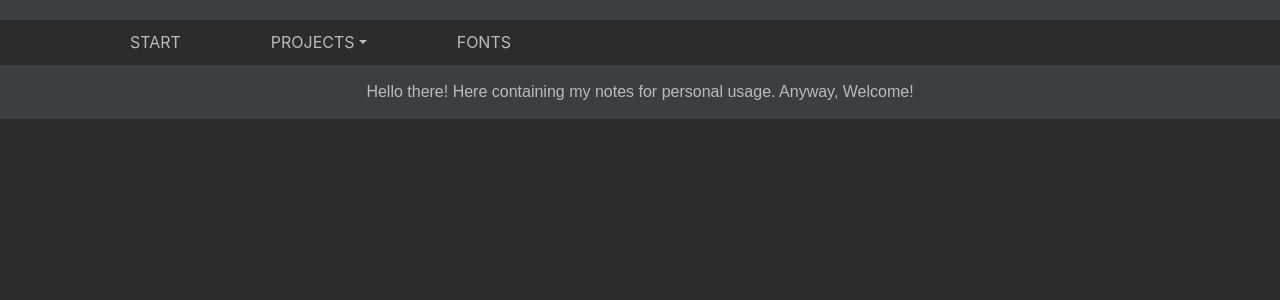
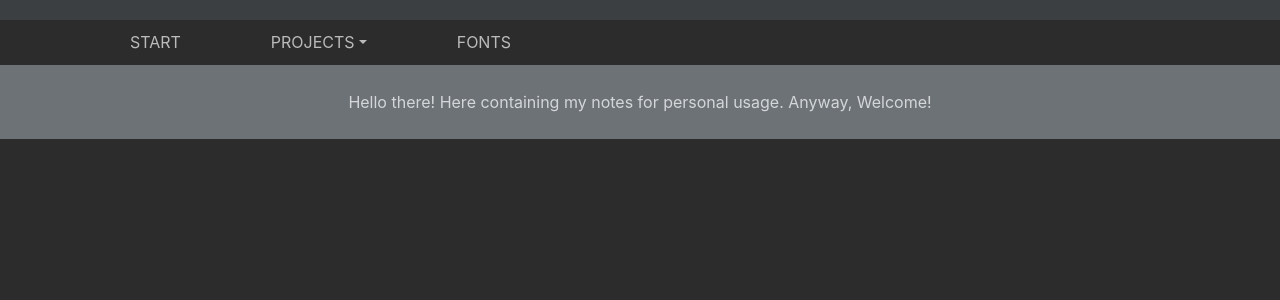
Before and after one commit to azhlbn/azhlbn_site, a Django app: page / in a window 1280 px wide. Shown: the top 300 px of the page. Run offline with Django 3.2, Linux system fonts and the light colour scheme; some libraries are stand-ins or nearby versions; some web fonts are replaced.

Commit message:
some changes

```diff
--- a/static/css/style.css
+++ b/static/css/style.css
@@ -1,13 +1,11 @@
 body {
-  font-family: "SF Pro Text","Myriad Set Pro","SF Pro Icons","Helvetica Neue","Helvetica","Arial",sans-serif;
+  /* font-family: "SF Pro Text","Myriad Set Pro","SF Pro Icons","Helvetica Neue","Helvetica","Arial",sans-serif; */
+  font-family: -apple-system, BlinkMacSystemFont, "Segoe UI", Helvetica, Arial, sans-serif, "Apple Color Emoji", "Segoe UI Emoji", "Segoe UI Symbol" !important;
 }
 
 .shop-page {
   height: auto;
   background-color: #fff;
-  /* font-family: 'Jolly Lodger', cursive; */
-  /* font-family: -apple-system, BlinkMacSystemFont, "Segoe UI", Helvetica, Arial, sans-serif, "Apple Color Emoji", "Segoe UI Emoji", "Segoe UI Symbol"; */
-  font-family: "SF Pro Text","Myriad Set Pro","SF Pro Icons","Helvetica Neue","Helvetica","Arial",sans-serif;
   padding-top: 15px;
   padding-bottom: 15px;
   font-size: 18px;
@@ -20,12 +18,13 @@ body {
 
 .main-page {
   height: auto;
-  background-color: #3C3F41;
+  background-color: #6c7275;
   color: #bbb;
-  padding: 15px;
+  padding: 25px;
   width: 100%;
   text-align: center;
-  font-family: sans-serif !important;
+  color: #d4d7d9;
+  /* font-weight: 500; */
 }
 
 .tg-image-block {
@@ -80,7 +79,6 @@ body {
     /* margin-top: 15px; */
     text-align: center;
     line-height: normal;
-    font-family: "SF Pro Text","Myriad Set Pro","SF Pro Icons","Helvetica Neue","Helvetica","Arial",sans-serif;
 }
 
 .main-bg {
@@ -98,7 +96,6 @@ body {
 
 .base-text a {
     color: #bbbbbb;
-    font-family: -apple-system, BlinkMacSystemFont, "Segoe UI", Helvetica, Arial, sans-serif, "Apple Color Emoji", "Segoe UI Emoji", "Segoe UI Symbol";
 }
 
 .menu-title {
```
